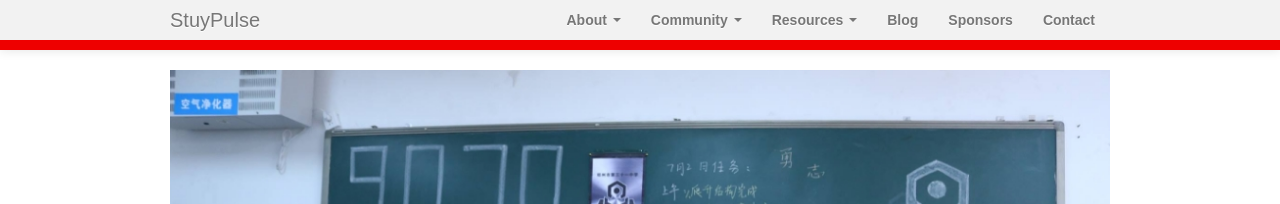
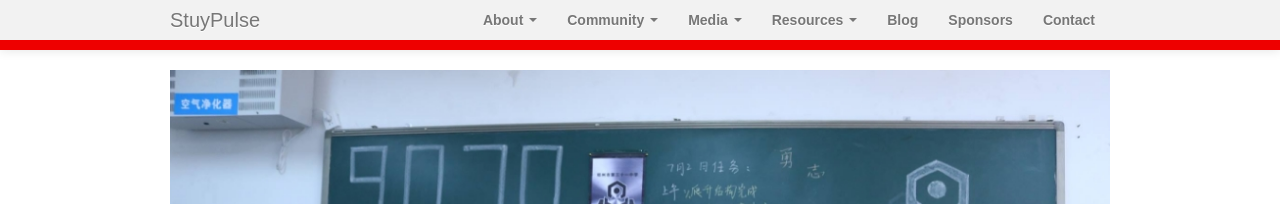
Before and after one commit to StuyPulse/team694.github.io, a Jekyll site: the page built from index.html, in a window 1280 px wide. Shown: the top 204 px of the page. Built offline with Jekyll 4.4.1, drawn with Linux system fonts in a browser that asks for light colours; nearby versions of some CDN libraries; comment, search, counter and statistics services are not loaded.

Commit message:
Move media navigation into dropdown

```diff
--- a/_includes/navbar.html
+++ b/_includes/navbar.html
@@ -29,15 +29,18 @@
                                     <li><a href="/community/alumni/">Alumni Association</a></li>
                                 </ul>
                             </li>
+                            <li class="dropdown">
+                                <a href="#" class="dropdown-toggle" data-toggle="dropdown" data-proofer-ignore>Media <b class="caret"></b></a>
+                                <ul class="dropdown-menu">
+                                    <li><a href="http://www.flickr.com/photos/stuypulse">Photos</a></li>
+                                    <li><a href="http://www.youtube.com/stuy694">Videos</a></li>
+                                </ul>
+                            </li>
                             <li class="dropdown{% if page.url contains '/resources/' or page.url == '/calendar/' %} active{% endif %}">
                                 <a href="#" class="dropdown-toggle" data-toggle="dropdown" data-proofer-ignore>Resources <b class="caret"></b></a>
                                 <ul class="dropdown-menu">
                                     <li><a href="/resources/">Documents &amp; Tutorials</a></li>
                                     <li><a href="/calendar/">Team Calendar</a></li>
-                                    <li class="divider"></li>
-                                    <li class="nav-header">Media</li>
-                                    <li><a href="http://www.flickr.com/photos/stuypulse">Photos</a></li>
-                                    <li><a href="http://www.youtube.com/stuy694">Videos</a></li>
                                 </ul>
                             </li>
                             <li{% if page.url contains '/blog/' %} class="active"{% endif %}><a href="/blog/">Blog</a></li>
```
